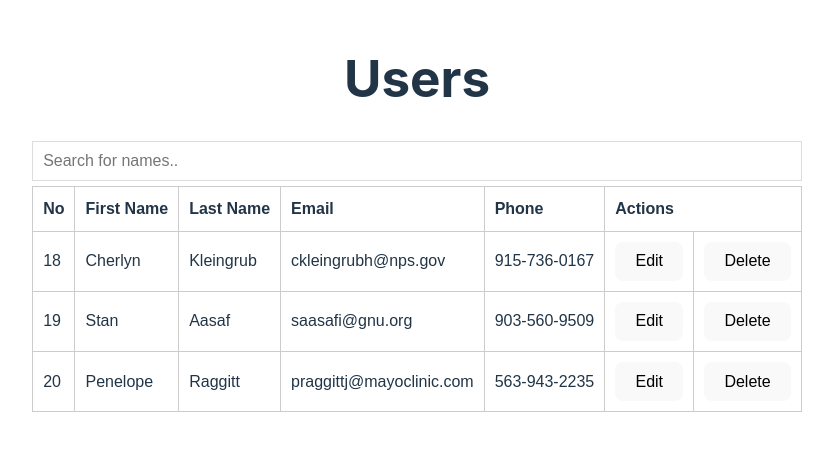
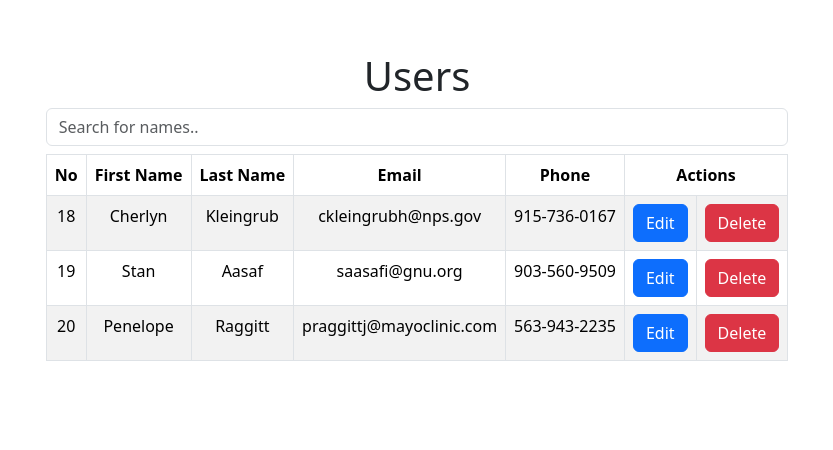
Before and after one commit to Satosh-J/react-master-five-day, a React (Vite) app: page / in a window 1280 px wide. Shown: the part 186-636 px from the top of the page, without its empty margins (223-1056 px from the left). Built offline with nearby package versions, Linux system fonts and the light colour scheme.

Commit message:
Complete day 2 content, Finalize bootstrap integration

```diff
--- a/package.json
+++ b/package.json
@@ -11,7 +11,9 @@
   },
   "dependencies": {
     "@emotion/react": "^11.11.1",
+    "bootstrap": "^5.3.2",
     "react": "^18.2.0",
+    "react-bootstrap": "^2.9.1",
     "react-dom": "^18.2.0"
   },
   "devDependencies": {
--- a/src/components/EditableCell.tsx
+++ b/src/components/EditableCell.tsx
@@ -12,16 +12,12 @@ const EditableTableCell: FC<UserRowProps> = ({ name, value, onChange, isEditing
 
   return (
     <td className={isEditing ? 'editing' : ''}
-      style={{
-        border: '1px solid #cccccc',
-        textAlign: 'left',
-        padding: '10px'
-      }}
     >
       {isEditing ? (
         <input
           type="text"
           name={name}
+          className="form-control"
           value={value}
           onChange={onChange}
         />
@@ -29,7 +25,6 @@ const EditableTableCell: FC<UserRowProps> = ({ name, value, onChange, isEditing
         value
       )}
     </td>
-
   );
 };
 
--- a/src/components/UserRow.tsx
+++ b/src/components/UserRow.tsx
@@ -53,11 +53,6 @@ const UserRow: FC<UserRowProps> = ({ user, onEdit, onDelete }) => {
     return (
         <tr key={user.id}>
             <td
-                style={{
-                    border: '1px solid #cccccc',
-                    textAlign: 'left',
-                    padding: '10px'
-                }}
             >{user.id}</td>
             {editableFields.map((field) => (
                 <EditableTableCell
@@ -69,33 +64,31 @@ const UserRow: FC<UserRowProps> = ({ user, onEdit, onDelete }) => {
                 />
             ))}
             <td
-                style={{
-                    border: '1px solid #cccccc',
-                    textAlign: 'left',
-                    padding: '10px'
-                }}
             >
                 {
                     isEditing ?
-                        <button onClick={handleCancel}>
+                        <button onClick={handleCancel}
+                            className="btn btn-secondary"
+                        >
                             Cancel
                         </button> :
-                        <button onClick={handleEdit}>
+                        <button
+                            className="btn btn-primary"
+                            onClick={handleEdit}>
                             Edit
                         </button>
                 }
             </td>
             <td
-                style={{
-                    border: '1px solid #cccccc',
-                    textAlign: 'left',
-                    padding: '10px'
-                }}
             >
                 {
                     isEditing ?
-                        <button onClick={handleSave}>Save</button> :
-                        <button onClick={() => onDelete(user.id)}>Delete</button>
+                        <button onClick={handleSave}
+                            className="btn btn-primary"
+                        >Save</button> :
+                        <button onClick={() => onDelete(user.id)}
+                            className="btn btn-danger"
+                        >Delete</button>
                 }
             </td>
         </tr >
--- a/src/components/UsersTable.tsx
+++ b/src/components/UsersTable.tsx
@@ -1,7 +1,7 @@
 // UsersTable.tsx
+
 import { FC, useState, useEffect } from "react";
 import UserRow from "./UserRow";
-// import styles from './UsersTable.module.css';
 
 interface UsersTableProps {
   users: User[]
@@ -47,97 +47,25 @@ const UsersTable: FC<UsersTableProps> = ({ users }) => {
   }, [filter, users]);
 
   return (
-    <div
-    //   css={css`
-    //   table {
-    //       font-family: arial, sans-serif;
-    //       border-collapse: collapse;
-    //       width: 100%;
-    //   }
-
-    //   td,
-    //   th {
-    //       border: 1px solid #cccccc;
-    //       text-align: left;
-    //       padding: 10px;
-    //   }
-
-      // tr:nth-child(even) {
-      //     background-color: #dddddd;
-      // }
-    // `}
-    >
+    <div>
       <h1>Users</h1>
       <input type="text"
         value={filter}
-        style={{
-          width: '100%',
-          fontSize: '16px',
-          padding: '10px',
-          border: '1px solid #ddd',
-          marginBottom: '5px'
-        }}
-        // className={styles.searchInput}
+        className="form-control my-2"
         placeholder="Search for names.."
         title="Type in a name"
         onChange={(e) => setFilter(e.target.value)}
       />
 
-      <table
-        style={{
-          fontFamily: 'arial, sans-serif',
-          borderCollapse: 'collapse',
-          width: '100%'
-        }}
-      >
+      <table className="table table-striped table-bordered">
         <thead>
-          <tr
-          style={{
-
-          }}
-          >
-            <th
-              style={{
-                border: '1px solid #cccccc',
-                textAlign: 'left',
-                padding: '10px'
-              }}
-            >No</th>
-            <th
-              style={{
-                border: '1px solid #cccccc',
-                textAlign: 'left',
-                padding: '10px'
-              }}
-            >First Name</th>
-            <th
-              style={{
-                border: '1px solid #cccccc',
-                textAlign: 'left',
-                padding: '10px'
-              }}
-            >Last Name</th>
-            <th
-              style={{
-                border: '1px solid #cccccc',
-                textAlign: 'left',
-                padding: '10px'
-              }}
-            >Email</th>
-            <th
-              style={{
-                border: '1px solid #cccccc',
-                textAlign: 'left',
-                padding: '10px'
-              }}
-            >Phone</th>
-            <th
-              style={{
-                border: '1px solid #cccccc',
-                textAlign: 'left',
-                padding: '10px'
-              }}
-              colSpan={2}>Actions</th>
+          <tr>
+            <th>No</th>
+            <th>First Name</th>
+            <th>Last Name</th>
+            <th>Email</th>
+            <th>Phone</th>
+            <th colSpan={2}>Actions</th>
           </tr>
         </thead>
         <tbody>
--- a/src/main.tsx
+++ b/src/main.tsx
@@ -2,6 +2,7 @@ import React from 'react'
 import ReactDOM from 'react-dom/client'
 import App from './App.tsx'
 import './index.css'
+import 'bootstrap/dist/css/bootstrap.min.css';
 
 ReactDOM.createRoot(document.getElementById('root')!).render(
   <React.StrictMode>
```
Also changed, not shown: 1 other file (tests, documents, lock files or other folders).
